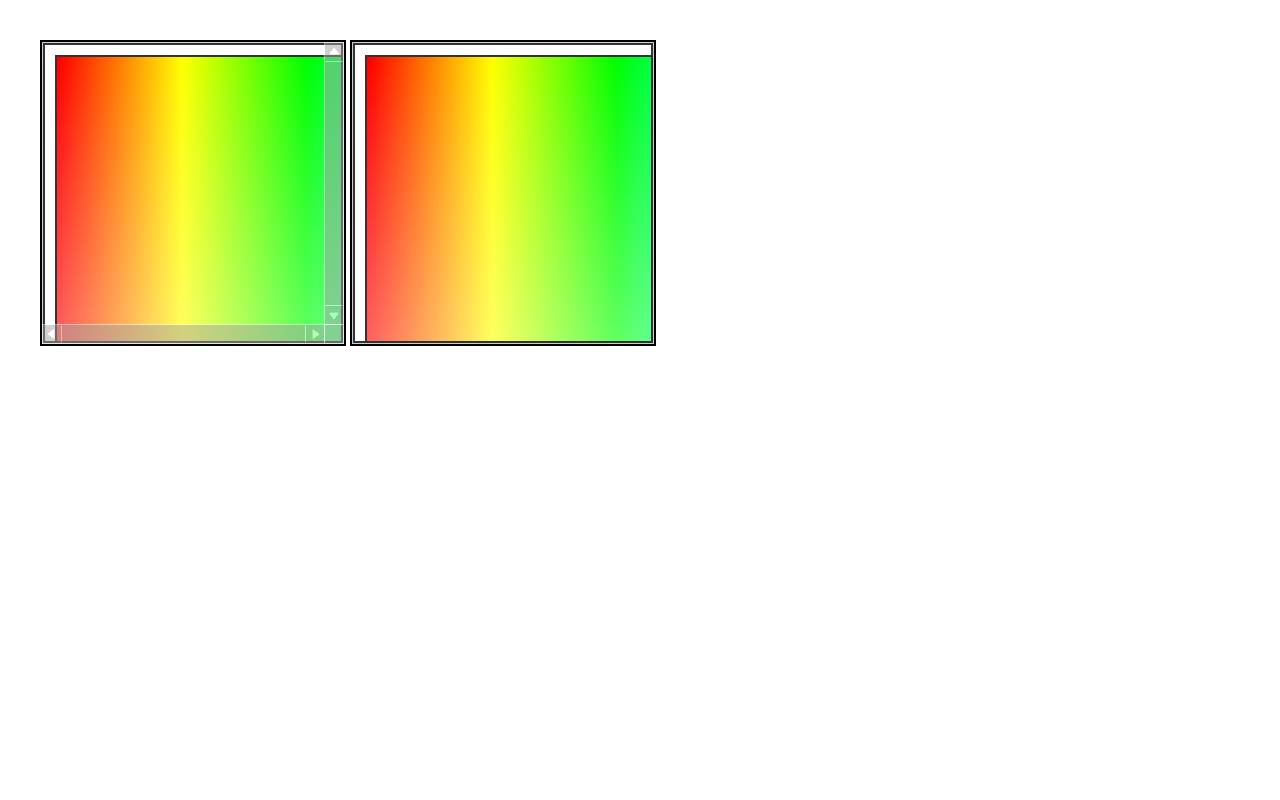
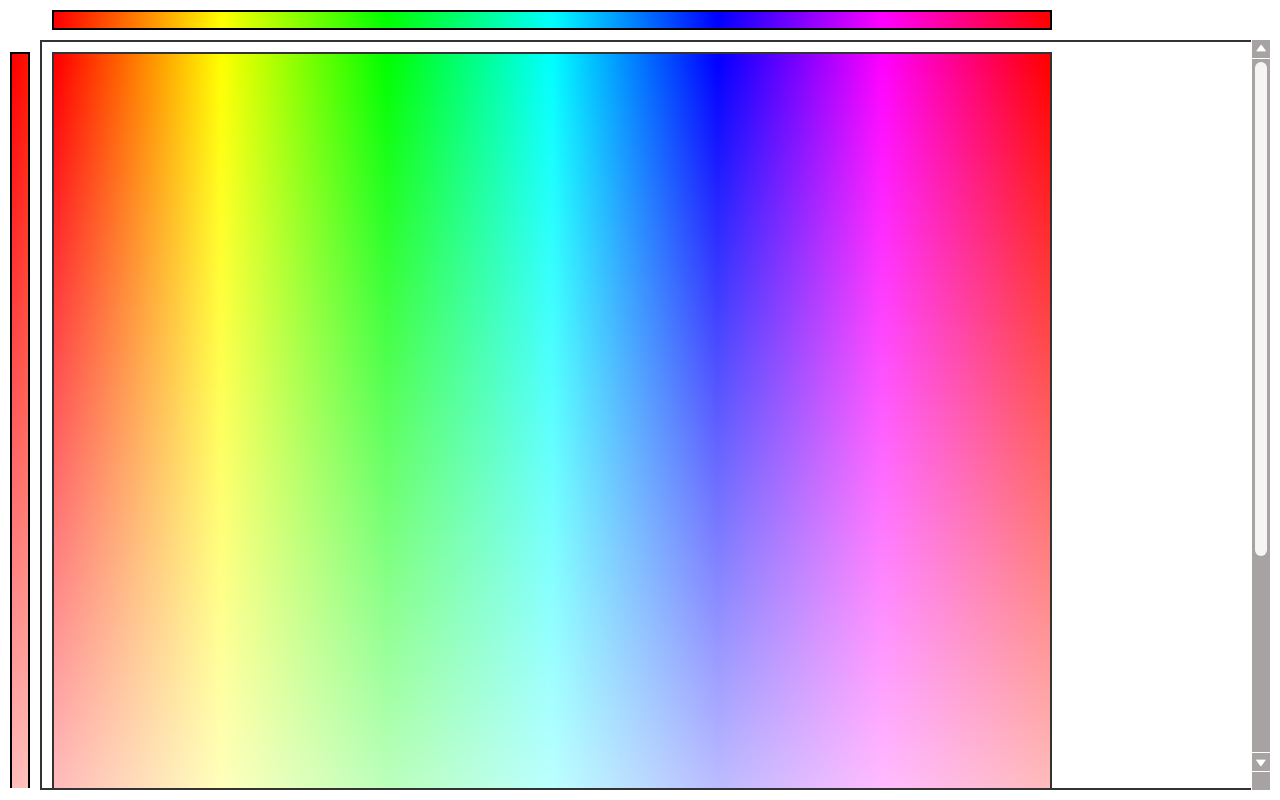
Before and after one commit to dynamind/dynamind.github.io, a plain HTML site: page index.html in a window 1280 px wide. Drawn offline with Linux system fonts and the light colour scheme.

Commit message:
Chrome/Safari/FF proofing

```diff
--- a/index.html
+++ b/index.html
@@ -7,20 +7,56 @@
     * {
       box-sizing: border-box;
     }
-    html, body {
-      margin: 20px;
+    body {
+      margin: 40px 0 0 40px;
+      overflow: hidden;
     }
-    .outer-container {
+    .small-motherfucker,
+    .large-motherfucker {
       display: inline-block;
+      background: url(colormap.png);
+      background-size: cover;
+      width: 1000px;
+      height: 1000px;
+      border: 2px solid #333;
+    }
+    .top-wrapper {
+      overflow: hidden;
+      position: absolute;
+      top: 10px;
+      right: 12px;
+      left: 52px;
+      z-index: 1;
+    }
+    .top-content {
+      background: url(colormap.png);
+      background-size: cover;
+      width: 1000px;
+      height: 20px;
       border: 2px solid #000;
-      padding: 1px;
-      background: #ccc;
     }
-    .container {
+    .left-wrapper {
+      overflow: hidden;
+      position: absolute;
+      left: 10px;
+      top: 52px;
+      bottom: 12px;
+      z-index: 1;
+    }
+    .left-content {
+      background: url(colormap.png);
+      background-size: cover;
+      width: 20px;
+      height: 1000px;
+      border: 2px solid #000;
+    }
+  </style>
+  <style>
+    .scroller-wrapper {
       position: relative;
-      width: 300px;
-      height: 300px;
-      background: #fff;
+      /* For demo: */
+      width: calc(100vw - 50px);
+      height: calc(100vh - 50px);
     }
     .scroller {
       width: 100%;
@@ -29,8 +65,18 @@
       border: 2px solid #333;
       padding: 10px;
     }
+    .scroller-wrapper-inner {
+      display: inline-block;
+      padding-right: 15px;
+      padding-bottom: 12px;
+    }
+    .horizontal .scroller {
+    }
+    .vertical .scroller {
+    }
 
     /* disable scroll bars */
+
     .scroller {
       -ms-overflow-style: none;
     }
@@ -38,16 +84,8 @@
       display: none;
     }
 
-    .large-motherfucker {
-      display: inline-block;
-      background: url(colormap.png);
-      background-size: cover;
-      width: 750px;
-      height: 350px;
-      border: 2px solid #333;
-    }
-  </style>
-  <style>
+    /* scroll bar styling */
+
     .scroll-horizontal {
       display: none;
       position: absolute;
@@ -56,7 +94,8 @@
       bottom: -1px;
       right: 18px;
       z-index: 3;
-      opacity: 0.5;
+      opacity: 1;
+      overflow: hidden;
     }
     .scroll-vertical {
       display: none;
@@ -66,7 +105,8 @@
       right: -1px;
       bottom: 18px;
       z-index: 1;
-      opacity: 0.5;
+      opacity: 1;
+      overflow: hidden;
     }
     .scroll-corner {
       display: none;
@@ -78,7 +118,7 @@
       background: #A6A3A2;
       border: 1px solid #fff;
       z-index: 3;
-      opacity: 0.5;
+      opacity: 1;
     }
 
     .horizontal .scroll-horizontal,
@@ -87,7 +127,6 @@
     .vertical .scroll-corner {
       display: block;
     }
-
 
     .scroll-button {
       position: absolute;
@@ -104,40 +143,39 @@
       background-position: -1px -1px;
       cursor: pointer;
     }
-    .scroll-left {
+    .scroll-horizontal .scroll-start {
       right: auto;
       background-image: url(left.png);
     }
-    .scroll-top {
+    .scroll-vertical .scroll-start {
       bottom: auto;
       background-image: url(up.png);
     }
-    .scroll-right {
+    .scroll-horizontal .scroll-end {
       left: auto;
       background-image: url(right.png);
     }
-    .scroll-bottom {
+    .scroll-vertical .scroll-end {
       top: auto;
       background-image: url(down.png);
     }
 
+    .scroll-track {
+      position: absolute;
+      background: #A6A3A2;
+      border: 1px solid #fff;
+    }
     .scroll-vertical .scroll-track {
-      position: absolute;
       bottom: 19px;
       top: 19px;
       left: 0;
       right: 0;
-      background: #A6A3A2;
-      border: 1px solid #fff;
     }
     .scroll-horizontal .scroll-track {
-      position: absolute;
       left: 19px;
       right: 19px;
       top: 0;
       bottom: 0;
-      background: #A6A3A2;
-      border: 1px solid #fff;
     }
     .scroll-vertical .scroll-thumb {
       position: absolute;
@@ -156,7 +194,7 @@
     .scroll-thumb-inner {
       background: #F6F5F4;
       margin: 3px;
-      border-radius: 3px;
+      border-radius: 10px;
       position: absolute;
       top: 0;
       left: 0;
@@ -166,98 +204,143 @@
   </style>
 </head>
 <body>
-  <div class="outer-container">
-    <div class="container">
-      <div class="scroller">
-        <div class="large-motherfucker"></div>
 
-        <div class="scroll-vertical">
-          <div class="scroll-button scroll-top"></div>
-          <div class="scroll-track"><div class="scroll-thumb"><div class="scroll-thumb-inner"></div></div></div>
-          <div class="scroll-button scroll-bottom"></div>
-        </div>
-        <div class="scroll-horizontal">
-          <div class="scroll-button scroll-left"></div>
-          <div class="scroll-track"><div class="scroll-thumb"><div class="scroll-thumb-inner"></div></div></div>
-          <div class="scroll-button scroll-right"></div>
-        </div>
-        <div class="scroll-corner"></div>
-      </div>
-    </div>
-  </div>
+  <div class="top-wrapper"><div class="top-content"></div></div>
+  <div class="left-wrapper"><div class="left-content"></div></div>
 
-  <div class="outer-container">
-    <div class="container">
-      <div class="scroller">
-        <div class="large-motherfucker"></div>
-
-        <div class="scroll-vertical">
-          <div class="scroll-button scroll-top"></div>
-          <div class="scroll-track"><div class="scroll-thumb"><div class="scroll-thumb-inner"></div></div></div>
-          <div class="scroll-button scroll-bottom"></div>
-        </div>
-        <div class="scroll-horizontal">
-          <div class="scroll-button scroll-left"></div>
-          <div class="scroll-track"><div class="scroll-thumb"><div class="scroll-thumb-inner"></div></div></div>
-          <div class="scroll-button scroll-right"></div>
-        </div>
-        <div class="scroll-corner"></div>
-      </div>
-    </div>
-  </div>
+  <div class="large-motherfucker"></div>
 
   <script>
-    const scroller = document.querySelector('.scroller');
-    const scrollHorizontal = scroller.querySelector('.scroll-horizontal');
-    const scrollVertical = scroller.querySelector('.scroll-vertical');
+    function scrollify(scrollable) {
+      'use strict';
 
-    function scrollInit() {
-      var visible = {
-        horizontal: scroller.scrollWidth > scroller.offsetWidth,
-        vertical: scroller.scrollHeight > scroller.offsetHeight
+      function debounce(func, wait, immediate) {
+      	var timeout;
+      	return function() {
+      		var context = this, args = arguments;
+      		var later = function() {
+      			timeout = null;
+      			if (!immediate) func.apply(context, args);
+      		};
+      		var callNow = immediate && !timeout;
+      		clearTimeout(timeout);
+      		timeout = setTimeout(later, wait);
+      		if (callNow) func.apply(context, args);
+      	};
       }
 
-      if (scroller.classList.contains('horizontal') != visible.horizontal) {
-        scroller.classList.toggle('horizontal');
+      /**
+       * Construct the DOM, attach handlers
+       */
+      function init() {
+
+        function create(className) {
+          var el = document.createElement('div');
+          el.className = className;
+          return el;
+        }
+
+        function createScrollBar(className) {
+          var thumb = create('scroll-thumb');
+          thumb.appendChild(create('scroll-thumb-inner'));
+
+          var track = create('scroll-track');
+          track.appendChild(thumb);
+
+          var scroller = create(className);
+          scroller.appendChild(create('scroll-button scroll-start'));
+          scroller.appendChild(track);
+          scroller.appendChild(create('scroll-button scroll-end'));
+
+          return {
+            scroller: scroller,
+            track: track,
+            thumb: thumb
+          };
+        }
+
+        var horizontal = createScrollBar('scroll-horizontal');
+        const vertical = createScrollBar('scroll-vertical');
+
+        var scroller = create('scroller'); /* scroller div clips the area */
+        var scrollerWrapper = create('scroller-wrapper horizontal vertical'); /* wrapper div serves as relative positioning context */
+        scrollerWrapper.appendChild(scroller);
+        var innerWrapper = create('scroller-wrapper-inner');
+        scroller.appendChild(innerWrapper);
+        scrollable.parentNode.insertBefore(scrollerWrapper, scrollable);
+        innerWrapper.appendChild(scrollable);
+
+        scrollerWrapper.appendChild(horizontal.scroller);
+        scrollerWrapper.appendChild(vertical.scroller);
+        scrollerWrapper.appendChild(create('scroll-corner'));
+
+        return {
+          wrapper: scrollerWrapper,
+          scroller: scroller,
+          horizontal: horizontal,
+          vertical: vertical
+        };
       }
 
-      if (scroller.classList.contains('vertical') != visible.vertical) {
-        scroller.classList.toggle('vertical');
+      function updateScrollThumbs() {
+        var MAGIC_NUMBER = 2;
+        var scroller = self.state.scroller;
+
+        var horizontal = self.state.horizontal;
+        var maxWidth = horizontal.track.offsetWidth - MAGIC_NUMBER;
+        var width = (scroller.offsetWidth / scroller.scrollWidth) * maxWidth;
+        if (width > maxWidth) width = maxWidth;
+        var left = (maxWidth - width) * scroller.scrollLeft / (scroller.scrollWidth - scroller.offsetWidth);
+        horizontal.thumb.style.width = (width - MAGIC_NUMBER) + 'px';
+        horizontal.thumb.style.left = left + 'px';
+
+        var vertical = self.state.vertical;
+        var maxHeight = vertical.track.offsetHeight - MAGIC_NUMBER;
+        var height = (scroller.offsetHeight / scroller.scrollHeight) * maxHeight;
+        if (height > maxHeight) height = maxHeight;
+        var top = (maxHeight - height) * scroller.scrollTop / (scroller.scrollHeight - scroller.offsetHeight);
+        vertical.thumb.style.height = (height - MAGIC_NUMBER) + 'px';
+        vertical.thumb.style.top = top + 'px';
       }
-    }
 
-    function scrollHandler(e) {
-      scrollInit();
+      function toggleScrollBarVisibility() {
+        var scroller = self.state.scroller;
+        var wrapper = self.state.wrapper;
 
-      console.log(scroller.scrollTop, scroller.scrollLeft);
-      console.log(
-        'scrollHeight: ' + scroller.scrollHeight,
-        'scrollWidth: ' + scroller.scrollWidth,
-        'height: ' + scroller.offsetHeight,
-        'width: ' + scroller.offsetWidth
-      );
+        requestAnimationFrame(function() {
+          var shouldShowHorizontal = scroller.scrollWidth > scroller.offsetWidth;
+          var shouldShowVertical = scroller.scrollHeight > scroller.offsetHeight;
 
-      // horizontal
-      const scrollHorizontalTrack = scrollHorizontal.querySelector('.scroll-track');
-      const scrollHorizontalThumb = scrollHorizontal.querySelector('.scroll-thumb');
-      const width = (scroller.offsetWidth / scroller.scrollWidth) * scrollHorizontalTrack.offsetWidth;
-      const left = (scrollHorizontalTrack.offsetWidth - width - 3) * scroller.scrollLeft / (scroller.scrollWidth - scroller.offsetWidth);
-      scrollHorizontalThumb.style.width = width + 'px';
-      scrollHorizontalThumb.style.left = left + 'px';
+          if (wrapper.classList.contains('horizontal') != shouldShowHorizontal) {
+            wrapper.classList.toggle('horizontal');
+          }
+          if (wrapper.classList.contains('vertical') != shouldShowVertical) {
+            wrapper.classList.toggle('vertical');
+          }
 
-      // vertical
-      const scrollVerticalTrack = scrollVertical.querySelector('.scroll-track');
-      const scrollVerticalThumb = scrollVertical.querySelector('.scroll-thumb');
-      const height = (scroller.offsetHeight / scroller.scrollHeight) * scrollVerticalTrack.offsetHeight;
-      const top = (scrollVerticalTrack.offsetHeight - height - 3) * scroller.scrollTop / (scroller.scrollHeight - scroller.offsetHeight);
-      scrollVerticalThumb.style.height = height + 'px';
-      scrollVerticalThumb.style.top = top + 'px';
+          updateScrollThumbs();
+        });
+      }
 
+      self.state = init();
+      toggleScrollBarVisibility();
+      var lazyToggleScrollBarVisibility = debounce(toggleScrollBarVisibility, 50);
+
+      window.addEventListener('resize', lazyToggleScrollBarVisibility);
+      self.state.scroller.addEventListener('scroll', updateScrollThumbs);
+
+      var topContent = document.querySelector('.top-content');
+      var leftContent = document.querySelector('.left-content');
+      self.state.scroller.addEventListener('scroll', function(){
+        topContent.style.transform = 'translate3d(-' + self.state.scroller.scrollLeft + 'px, 0, 0)';
+        leftContent.style.transform = 'translate3d(0, -' + self.state.scroller.scrollTop + 'px, 0)';
+      });
 
     }
 
-    scroller.addEventListener('scroll', scrollHandler);
-    scrollInit();
+    for (let el of document.querySelectorAll('.large-motherfucker')) {
+      scrollify(el);
+    }
 
   </script>
 </body>
```
